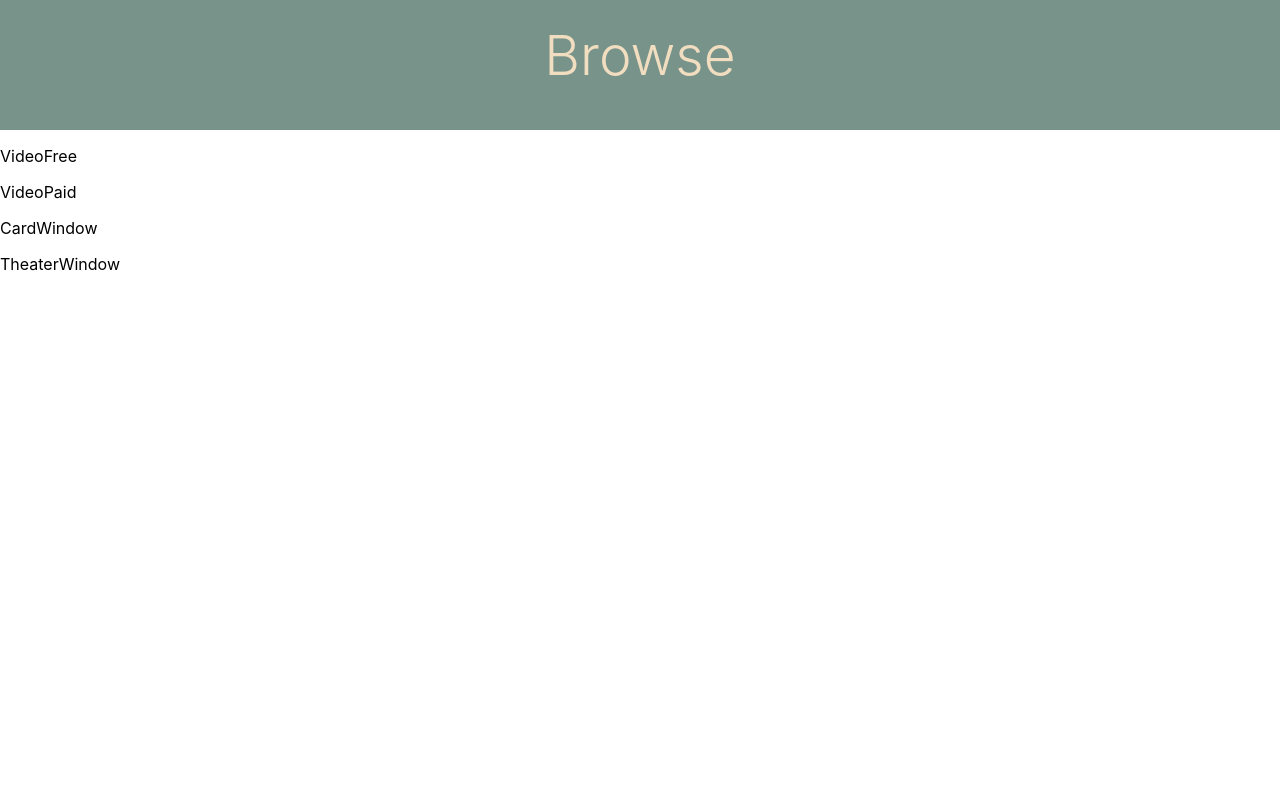
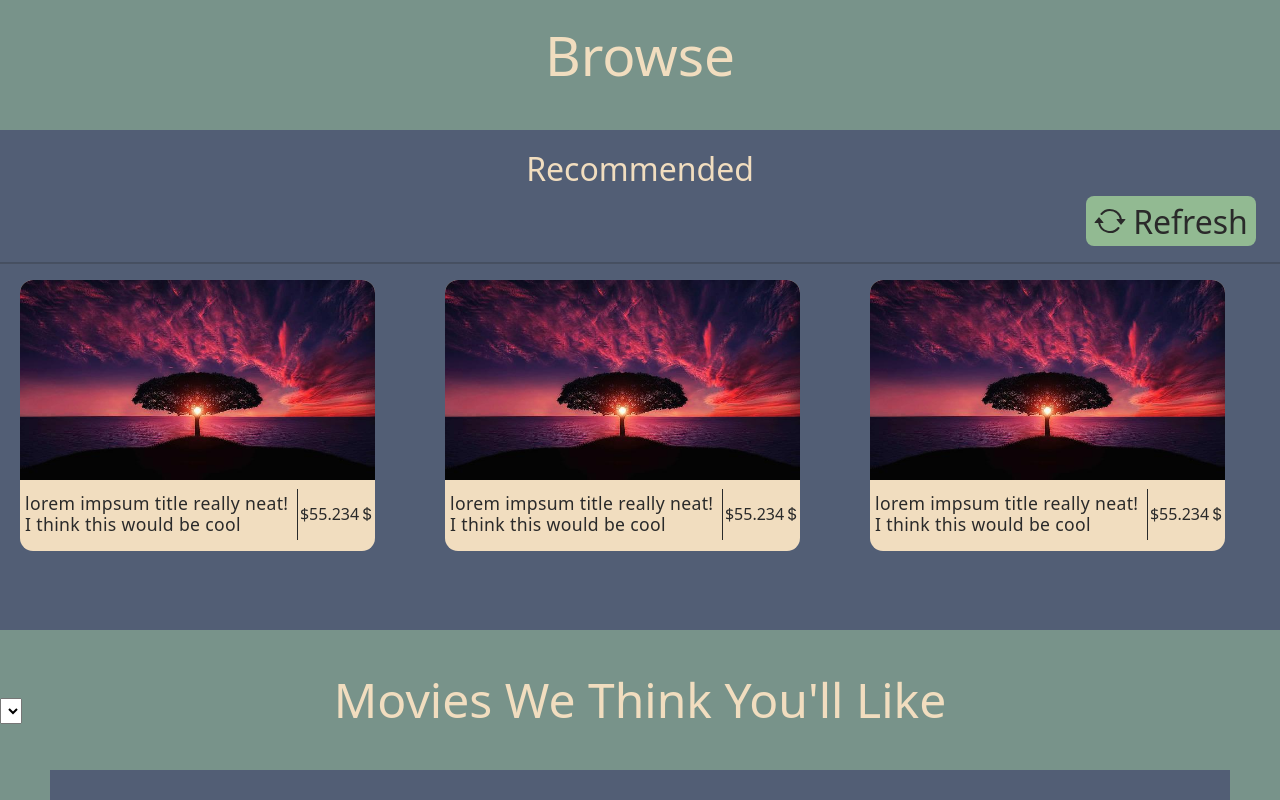
Before and after one commit to allengustrowsky/VideoStar, a React (Vite) app: page / in a window 1280 px wide. Shown: the part 620-1420 px from the top of the page. Before the commit the page ends 910 px from the top, so only its background shows below. Built offline with nearby package versions, Linux system fonts and the light colour scheme.

Commit message:
Added most of main-view presentational layout (no logic yet)

```diff
--- a/index.html
+++ b/index.html
@@ -5,6 +5,11 @@
     <link rel="icon" type="image/svg+xml" href="/vite.svg" />
     <meta name="viewport" content="width=device-width, initial-scale=1.0" />
     <title>Vite + React</title>
+    <!-- CSS only -->
+    <link href="https://cdn.jsdelivr.net/npm/bootstrap@5.2.2/dist/css/bootstrap.min.css" rel="stylesheet" integrity="sha384-Zenh87qX5JnK2Jl0vWa8Ck2rdkQ2Bzep5IDxbcnCeuOxjzrPF/et3URy9Bv1WTRi" crossorigin="anonymous">
+    <!-- JavaScript Bundle with Popper -->
+    <script src="https://cdn.jsdelivr.net/npm/bootstrap@5.2.2/dist/js/bootstrap.bundle.min.js" integrity="sha384-OERcA2EqjJCMA+/3y+gxIOqMEjwtxJY7qPCqsdltbNJuaOe923+mo//f6V8Qbsw3" crossorigin="anonymous"></script>
+    <link rel="stylesheet" href="https://cdn.jsdelivr.net/npm/bootstrap-icons@1.9.1/font/bootstrap-icons.css">
   </head>
   <body>
     <div id="root"></div>
--- a/src/App.jsx
+++ b/src/App.jsx
@@ -5,19 +5,35 @@ import VideoPaid from './components/VideoPaid'
 import CartWindow from './components/CardWindow'
 import TheaterWindow from './components/TheaterWindow'
 import Hero from './components/Hero'
+import Recommended from './components/Recommended'
 
 function App() {
 
     return (
         <div className="App">
-            <Hero />
+            <header>
+                <Hero />
+            </header>
             <main>
                 <h1 className="browse">Browse</h1>
-                <VideoFree />
-                <VideoPaid />
-                <CartWindow />
-                <TheaterWindow />
+                <Recommended />
+                <section className="gallery">
+                    <div className="galleryHeadContainer">
+                        <h2 className="galleryHeader">Movies We Think You'll Like</h2>
+                        <select name="filterBtn" id="filterBtn">
+                            <option value=""></option>
+                            <option value=""></option>
+                            <option value=""></option>
+                        </select>
+                    </div>
+                    <div className="galleryMain">
+                        {[...Array(16)].map(_ => <VideoPaid />)}
+                    </div>
+                </section>
             </main>
+            <footer>
+                <p>&copy; 2022 Video Star, Inc. All Rights Reserved</p>
+            </footer>
 
         </div>
     )
@@ -31,3 +47,8 @@ export default App
 // -video-free
 // -cart window
 // theater-mode window
+
+// responsiveness of main gallery (always have full rows)
+// box-shadowing and similar
+//scroll bar distance from cards recommended
+// rremove empty css rules
--- /dev/null
+++ b/src/components/Recommended.jsx
@@ -0,0 +1,25 @@
+import VideoPaid from "./VideoPaid"
+
+const Recommended = (props) => {
+    return (
+        <section className="recommendedContainer">
+            <div className="recHeaderContainer">
+                <h2>Recommended</h2>
+                <button className="refreshBtn">
+                    <svg xmlns="http://www.w3.org/2000/svg" width="16" height="16" fill="currentColor" className="bi bi-arrow-repeat" viewBox="0 0 16 16">
+                        <path d="M11.534 7h3.932a.25.25 0 0 1 .192.41l-1.966 2.36a.25.25 0 0 1-.384 0l-1.966-2.36a.25.25 0 0 1 .192-.41zm-11 2h3.932a.25.25 0 0 0 .192-.41L2.692 6.23a.25.25 0 0 0-.384 0L.342 8.59A.25.25 0 0 0 .534 9z"/>
+                        <path fill-rule="evenodd" d="M8 3c-1.552 0-2.94.707-3.857 1.818a.5.5 0 1 1-.771-.636A6.002 6.002 0 0 1 13.917 7H12.9A5.002 5.002 0 0 0 8 3zM3.1 9a5.002 5.002 0 0 0 8.757 2.182.5.5 0 1 1 .771.636A6.002 6.002 0 0 1 2.083 9H3.1z"/>
+                    </svg>
+                    Refresh
+                </button>
+            </div>
+
+            <hr />
+            <div className="recCardContainer">
+                {[... new Array(5)].map(item => <VideoPaid />)}
+            </div>
+        </section>
+    )
+}
+
+export default Recommended
--- a/src/components/VideoPaid.jsx
+++ b/src/components/VideoPaid.jsx
@@ -1,8 +1,17 @@
+import tree from "../assets/tree.jpg"
 
 const VideoPaid = (props) => {
     return (
-        <div>
-            <p>VideoPaid</p>
+        <div className="videoPaidContainer">
+            <img className="paidThumbnail thumbnail" src={tree} alt="movie thumbnail" width="355px" height="200px" />
+            <div className="videoInfo">
+                <h3 className="videoTitlePaid">lorem impsum title really neat! I think this would be cool</h3>
+                <p className="videoPrice">$55.234</p>
+                <svg className="dollar" xmlns="http://www.w3.org/2000/svg" width="16" height="16" fill="currentColor" class="bi bi-currency-dollar" viewBox="0 0 16 16">
+                    <path d="M4 10.781c.148 1.667 1.513 2.85 3.591 3.003V15h1.043v-1.216c2.27-.179 3.678-1.438 3.678-3.3 0-1.59-.947-2.51-2.956-3.028l-.722-.187V3.467c1.122.11 1.879.714 2.07 1.616h1.47c-.166-1.6-1.54-2.748-3.54-2.875V1H7.591v1.233c-1.939.23-3.27 1.472-3.27 3.156 0 1.454.966 2.483 2.661 2.917l.61.162v4.031c-1.149-.17-1.94-.8-2.131-1.718H4zm3.391-3.836c-1.043-.263-1.6-.825-1.6-1.616 0-.944.704-1.641 1.8-1.828v3.495l-.2-.05zm1.591 1.872c1.287.323 1.852.859 1.852 1.769 0 1.097-.826 1.828-2.2 1.939V8.73l.348.086z" />
+                </svg>
+            </div>
+
         </div>
     )
 }
--- a/src/index.css
+++ b/src/index.css
@@ -1,11 +1,15 @@
 :root {
     font-family: Inter, Avenir, Helvetica, Arial, sans-serif;
     --main-font-weight: 300;
+    --sub-head-font-size: 2rem;
 
     --tan: #f1ddbf;
     --blue: #525e75;
     --dark-green: #78938a;
     --light-green: #92ba92;
+    --dark: #2a2a2a;
+
+    --main-border-radius: 13px;
 
     text-rendering: optimizeLegibility;
     -webkit-font-smoothing: antialiased;
@@ -29,6 +33,7 @@ body {
     margin: 0;
     min-width: 320px;
     min-height: 100vh;
+    /* background-color: var(--dark-green); */
 }
 
 h1 {
@@ -80,3 +85,187 @@ button {
     font-weight: var(--main-font-weight);
     font-size: 55px;
 }
+
+/* Recommended Movies */
+.recommendedContainer {
+    height: 500px;
+    background-color: var(--blue);
+}
+
+.recHeaderContainer h2 {
+    padding: 20px 0 0;
+    text-align: center;
+    font-size: var(--sub-head-font-size);
+    font-weight: var(--main-font-weight);
+    color: var(--tan);
+}
+
+.refreshBtn {
+    width: 170px;
+    height: 50px;
+    margin: 0 1.5rem 0 auto;
+    display: inline-block;
+    font-weight: var(--main-font-weight);
+    font-size: 2rem;
+    line-height: 53px;
+    display: flex;
+    align-items: center;
+    justify-content: center;
+    gap: 7px;
+    text-align: center;
+    background-color: var(--light-green);
+    padding: 0;
+    color: var(--dark)
+}
+
+.refreshBtn svg {
+    width: 2rem;
+    height: 2rem;
+    fill: var(--dark);
+}
+
+.recommendedContainer hr {
+    width: 100%;
+    background-color: var(--dark);
+    height: 2px;
+}
+
+.recCardContainer {
+    display: flex;
+    justify-content: left;
+    align-items: center;
+    gap: 70px;
+    overflow: scroll;
+    padding: 0 20px;
+
+}
+
+/* VideoPaid */
+.videoPaidContainer {
+    width: 355px;
+    height: 271px;
+    background-color: var(--tan);
+    border-radius: var(--main-border-radius);
+}
+
+.thumbnail {
+    display: relative;
+    width: 100%;
+    height: 200px;
+    /* background-color: red; */
+    border-radius: var(--main-border-radius) var(--main-border-radius) 0 0;
+}
+
+.dollar {
+    width: 80px;
+    height: 125px;
+    display: absolute;
+    top: 15px;
+    left: 500px;
+}
+
+
+.videoInfo {
+    display: flex;
+    justify-content: center;
+    align-items: center;
+    height: 68px;
+    width: 100%;
+    color: var(--dark);
+}
+
+.videoTitlePaid {
+    margin: 0;
+    padding: 0;
+    /* flex: 7; */
+    /* background-color: red; */
+    height: 100%;
+    width: 280px;
+    padding: 0 3px 0 5px;
+    /* padding: 5px; */
+
+
+    /* white-space: nowrap; */
+    overflow: hidden;
+    /* text-overflow: ellipsis; */
+
+    /* padding: 6% 0; */
+    font-size: 1.1rem;
+    /* font-weight: 500; */
+    letter-spacing: 0.02em;
+    display: flex;
+    align-items: center;
+    /* padding-left: 15px; */
+}
+
+.videoPrice {
+    /* flex: 2; */
+    margin: 0;
+    padding: 0 0 0 2px;
+    /* background-color: orange; */
+    height: 75%;
+    display: flex;
+    align-items: center;
+    border-left: 1px solid var(--dark);
+
+    /* width: 35px; */
+    /* line-height: 100%; */
+}
+.paidThumbnail {
+
+}
+
+/* Gallery Section */
+.gallery {
+    background-color: var(--blue);
+    padding-bottom: 70px;
+    background-color: var(--dark-green);
+}
+
+.galleryHeadContainer {
+    height: 140px;
+    background-color: var(--dark-green);
+}
+
+.galleryHeader {
+    padding: 40px 0 0 0;
+    height: 60px;
+    line-height: 60px;
+    text-align: center;
+    font-size: 3rem;
+    color: var(--tan);
+    font-weight: var(--main-font-weight);
+}
+
+.filterBtn {
+    width: 100px;
+    height: 50px;
+    background-color: var(--dark-green);
+}
+
+.galleryMain {
+    display: flex;
+    flex-wrap: wrap;
+    justify-content: center;
+    align-items: center;
+    gap: 50px;
+    padding: 35px 10px;
+    width: calc(100% - 100px);
+    margin: 0 auto;
+    background-color: var(--blue);
+}
+
+
+/* Footer */
+footer {
+    height: 80px;
+    background-color: var(--blue);
+}
+
+footer p {
+    text-align: center;
+    line-height: 80px;
+    font-size: 1.15rem;
+    color: var(--tan);
+    margin: 0;
+}
```
Also changed, not shown: src/assets/tree.jpg (added).
